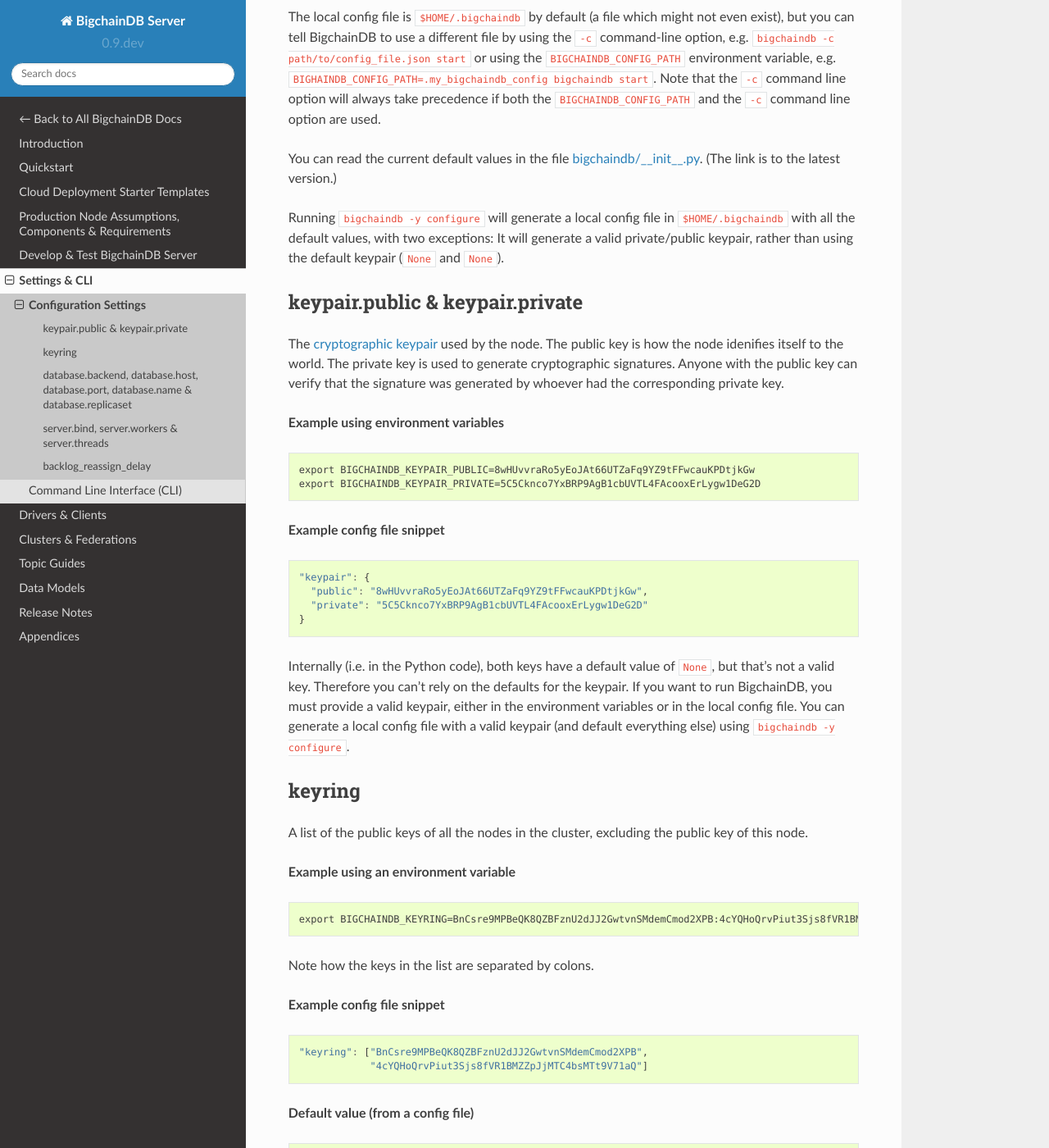
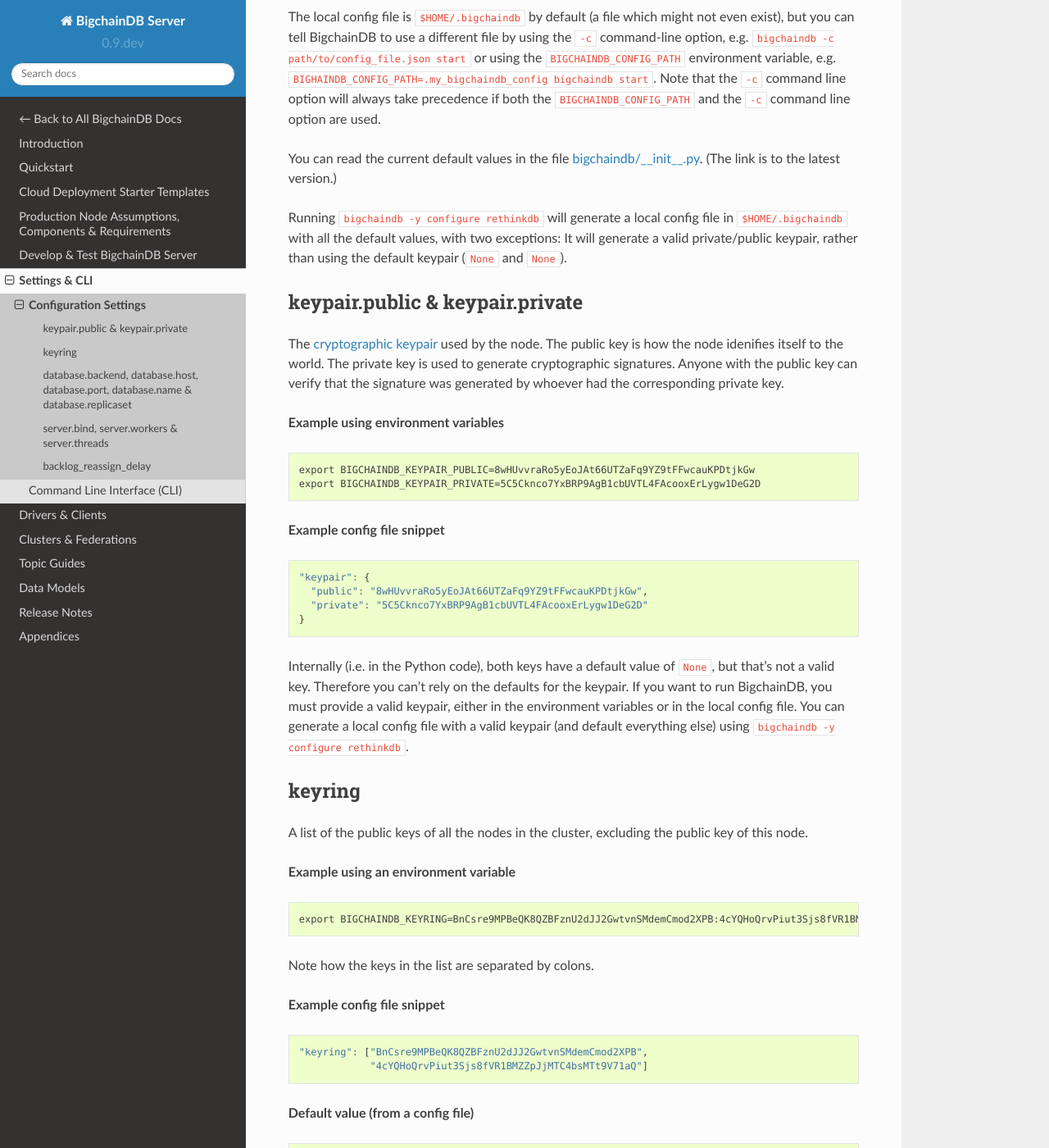
Before and after one commit to bigchaindb/bigchaindb, a Sphinx documentation site: the page built from docs/server/source/server-reference/configuration.md, in a window 1280 px wide and 1400 px high, scrolled down 716 px. Shown: the whole window at 82% size. Built offline with Sphinx 7.4.7 and the Read the Docs theme 2.0.0, drawn with Linux system fonts in a browser that asks for light colours; pages that are not in the unit, such as notebooks, are missing from menus.

Commit message:
append 'rethinkdb' to 'bigchaindb -y configure' in some docs

````diff
--- a/docs/server/source/server-reference/configuration.md
+++ b/docs/server/source/server-reference/configuration.md
@@ -28,7 +28,7 @@
 
 You can read the current default values in the file [bigchaindb/\_\_init\_\_.py](https://github.com/bigchaindb/bigchaindb/blob/master/bigchaindb/__init__.py). (The link is to the latest version.)
 
-Running `bigchaindb -y configure` will generate a local config file in `$HOME/.bigchaindb` with all the default values, with two exceptions: It will generate a valid private/public keypair, rather than using the default keypair (`None` and `None`).
+Running `bigchaindb -y configure rethinkdb` will generate a local config file in `$HOME/.bigchaindb` with all the default values, with two exceptions: It will generate a valid private/public keypair, rather than using the default keypair (`None` and `None`).
 
 
 ## keypair.public & keypair.private
@@ -49,7 +49,7 @@
 }
 ```
 
-Internally (i.e. in the Python code), both keys have a default value of `None`, but that's not a valid key. Therefore you can't rely on the defaults for the keypair. If you want to run BigchainDB, you must provide a valid keypair, either in the environment variables or in the local config file. You can generate a local config file with a valid keypair (and default everything else) using `bigchaindb -y configure`.
+Internally (i.e. in the Python code), both keys have a default value of `None`, but that's not a valid key. Therefore you can't rely on the defaults for the keypair. If you want to run BigchainDB, you must provide a valid keypair, either in the environment variables or in the local config file. You can generate a local config file with a valid keypair (and default everything else) using `bigchaindb -y configure rethinkdb`.
 
 
 ## keyring
````
Also changed, not shown: docs/server/source/cloud-deployment-starter-templates/azure-quickstart-template.md (+1 -1 lines), docs/server/source/nodes/setup-run-node.md (+1 -1 lines).
